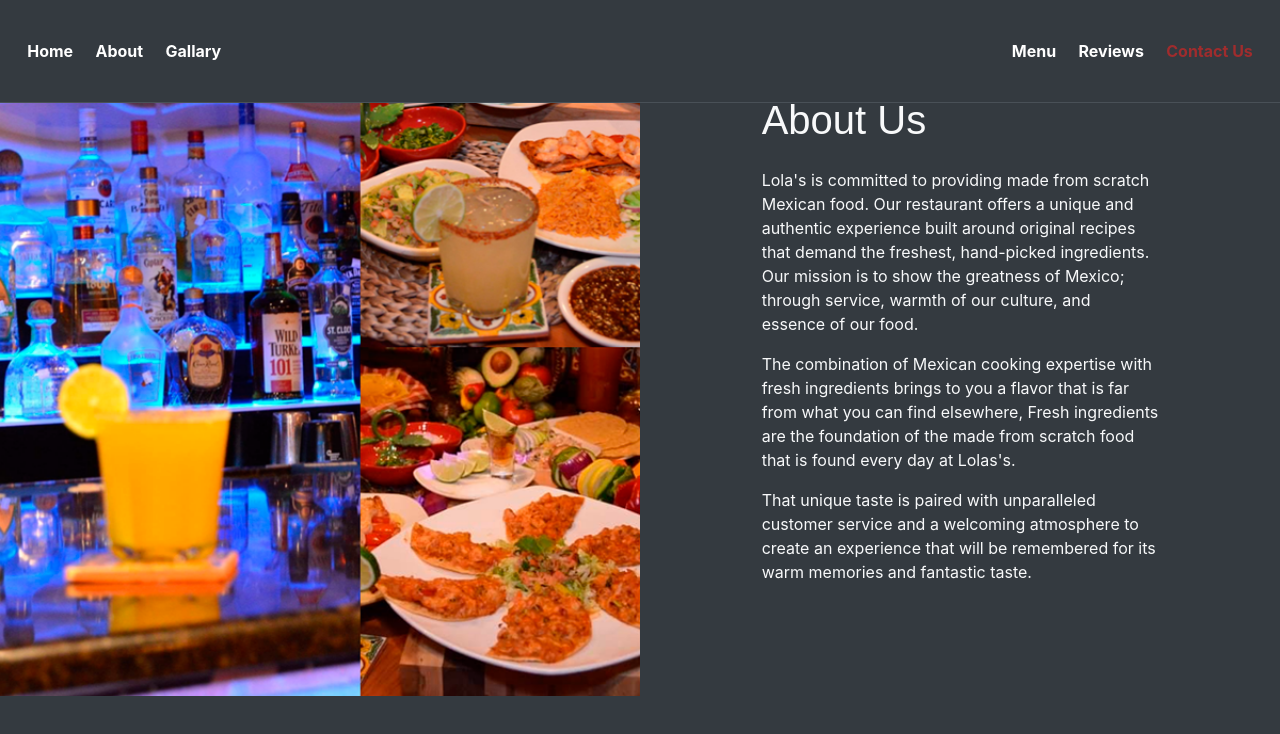
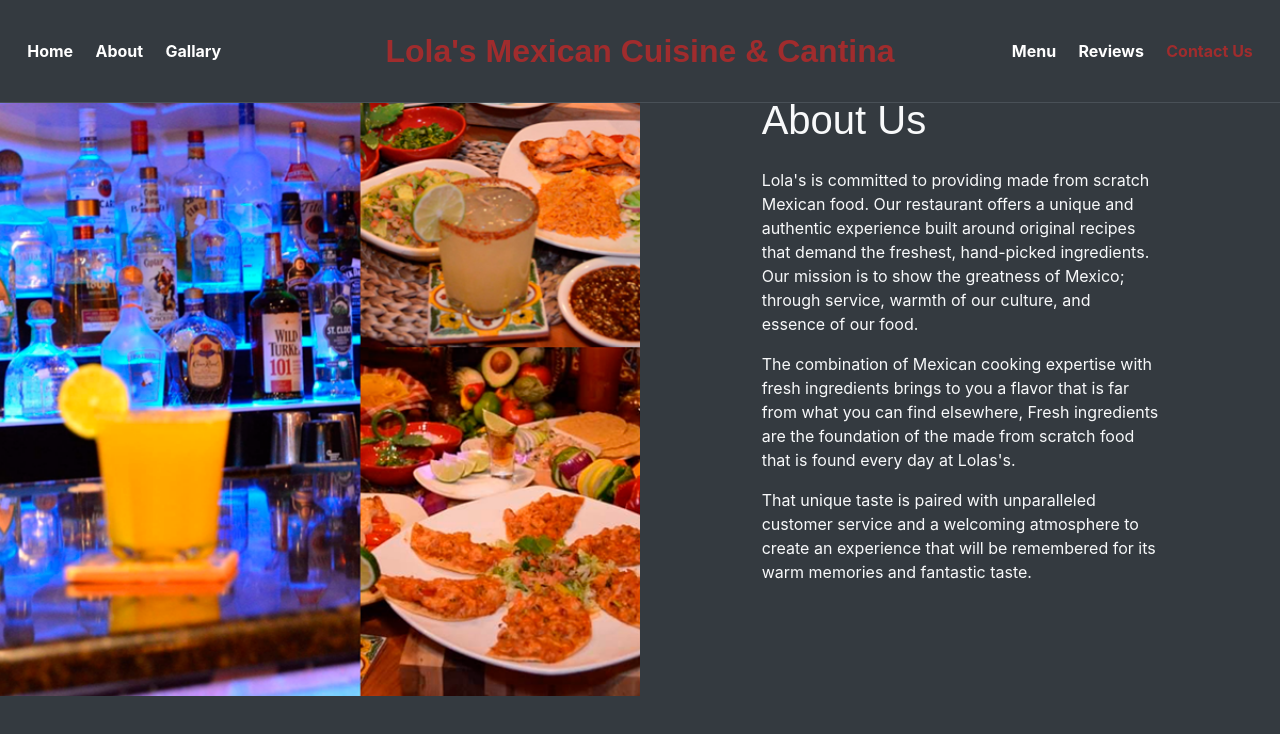
Before and after one commit to Pokehero77/Lolas-Mexican-Resturant-Website, a plain HTML site: page index.html in a window 1280 px wide. Both pictures are taken after a click on the link "About". Shown: the part 800-1534 px from the top of the page. Drawn offline with Linux system fonts and the light colour scheme; some packages are replaced by stand-ins of ours; a script that the page names is missing.

Commit message:
uncommented

```diff
--- a/index.html
+++ b/index.html
@@ -36,7 +36,7 @@
             </ul>
             <a class="navbar-brand m-auto" href="#">
 		        <img src="assets/imgs/icoLolas.ico" class="brand-img" alt="image failed to load">
-                <!--<span class="brand-txt">Lola's Mexican Cuisine & Cantina</span>-->
+                <span class="brand-txt">Lola's Mexican Cuisine & Cantina</span>
             </a>
             <ul class="navbar-nav">
                 <li class="nav-item">
```
